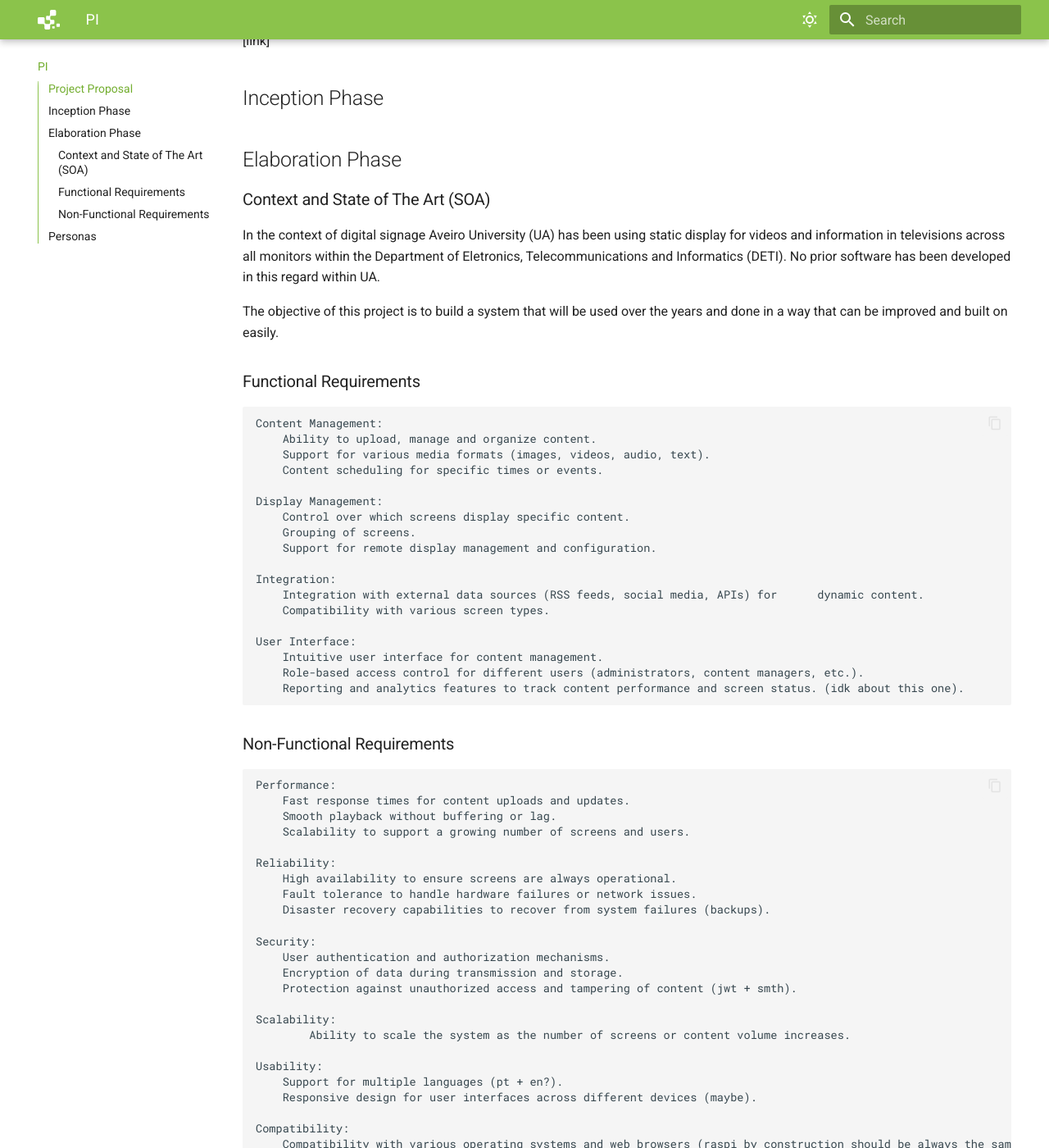
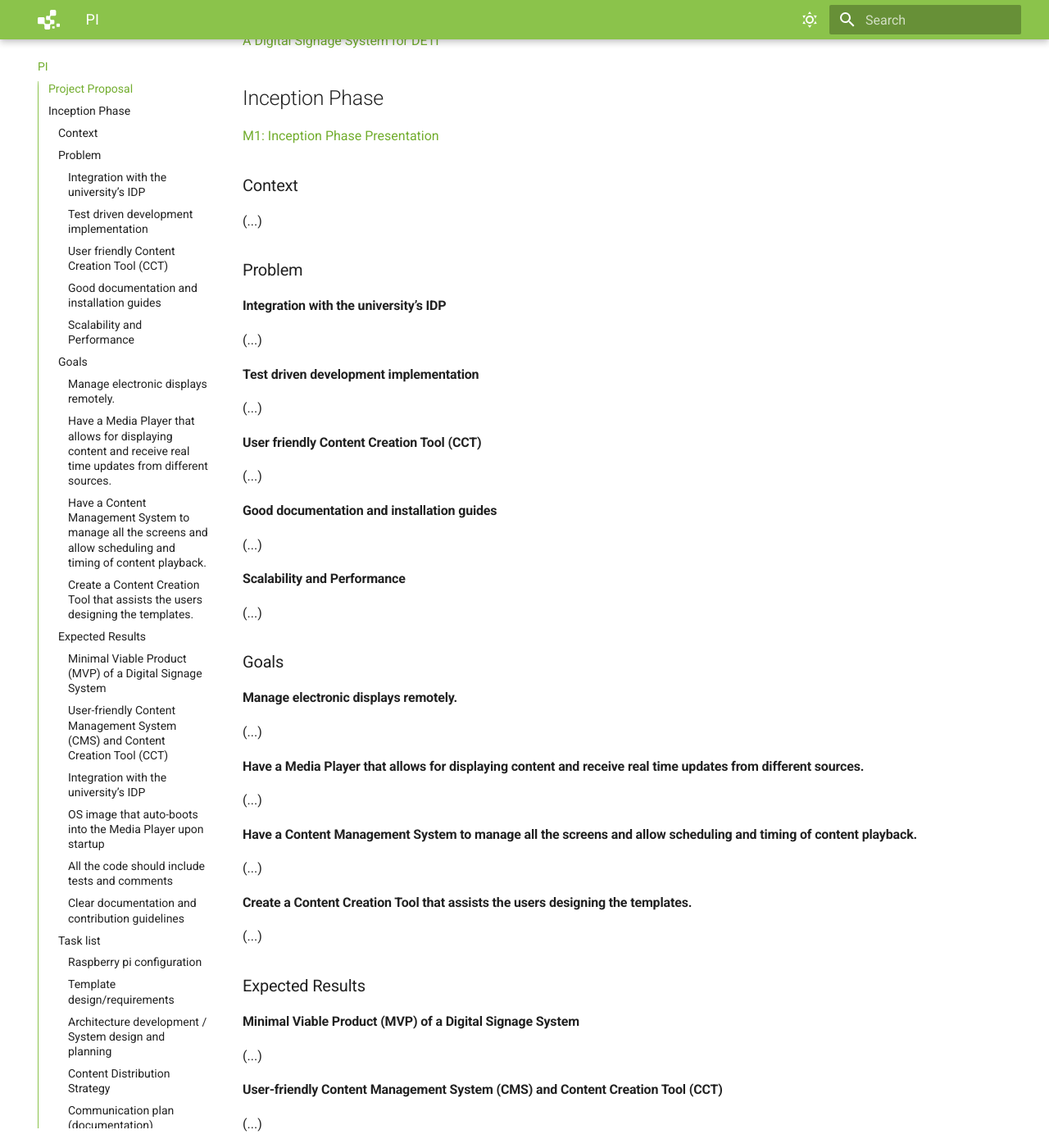
Before and after one commit to UA-Smart-Signage-Platform/Documentation-Website, an MkDocs documentation site: the page built from docs/pi.md, in a window 1280 px wide and 1400 px high, scrolled down 242 px. Shown: the whole window at 82% size. Built offline with MkDocs 1.6.1 and Material for MkDocs 9.7.7, drawn with Linux system fonts in a browser that asks for light colours; some of the changed text lies outside the part shown.

Commit message:
update docs information

```diff
--- a/docs/documentation.md
+++ b/docs/documentation.md
@@ -1,5 +1,5 @@
 ## About the project
-UA Smart Signage, an open source digital display software, offers **customizable** templates, advanced content **scheduling** and an array of incremental features.
+UA Smart Signage, an open source digital signage display software, offers **customizable** templates, advanced content **scheduling** and an array of incremental features.
 Its **user-friendly** interfaces ensure a seamless experience for both tech-savvy individuals and those with limited technical knowledge, delivering a robust **UX** for all users.
 
 ### Architecture
@@ -7,7 +7,8 @@ Its **user-friendly** interfaces ensure a seamless experience for both tech-savv
 
 ### Tech Stack
 #### Frontend
-Our frontend is designed for two users - the manager (admin) and the designer (template creator).
+Designed for two users - the manager (admin) and the designer (template creator).
+The user interface in
 (...)
 
 tools used
@@ -22,11 +23,15 @@ tools used
 
 - zustand
 ##### React
+(...)
 ##### Tailwind
+(...)
 ##### React Icons
+React Icons is (...)
 ##### Axios
+Axios is (...)
 ##### Zustand
-
+Zustand is (...)
 
 #### Backend
 - mongo (...)
@@ -34,11 +39,25 @@ tools used
 - mosquitto (...)
 
 #### Deployment
-To provide an easy-to-start implementation, we are using docker-compose to facilitate initialization and development.
+To provide an easy-to-start implementation, we are using docker to facilitate initialization and development.
 
 ## Getting started
+### Requirements
+- Computer to host the server
+- Computer to receieve information and host software (Media Player)
+- Internet connection
+- Computer to host the user interface for the users
+- Monitor to display information
 ### Setup
-To start
+#### Setting up the hosting server
+(...)
+#### Setting up the user interface
+(...)
+#### Setting up the monitor for display
+Make sure that you have connected your monitor to a (mini) computer and install the following OS image on it.
+[OS image link]
+To install the OS image (...)
+To address some internal problems with UA you should connect to (...)
 
 ## Included material
 
--- a/docs/pi.md
+++ b/docs/pi.md
@@ -1,19 +1,108 @@
 # Informatics Project
 
 ## Project Proposal
-[link]
-
+[A Digital Signage System for DETI](/docs/files/Project_Proposal.pdf)
 
 ## Inception Phase
+[M1: Inception Phase Presentation](/docs/files/M1_Presentation.pdf)
+
+### Context
+(...)
+
+### Problem
+#### Integration with the university’s IDP
+(...)
+#### Test driven development implementation
+(...)
+#### User friendly Content Creation Tool (CCT)
+(...)
+#### Good documentation and installation guides
+(...)
+#### Scalability and Performance
+(...)
+
+### Goals
+#### Manage electronic displays remotely.
+(...)
+#### Have a Media Player that allows for displaying content and receive real time updates from different sources.
+(...)
+#### Have a Content Management System to manage all the screens and allow scheduling and timing of content playback.
+(...)
+#### Create a Content Creation Tool that assists the users designing the templates.
+(...)
+
+### Expected Results
+#### Minimal Viable Product (MVP) of a Digital Signage System
+(...)
+#### User-friendly Content Management System (CMS) and Content Creation Tool (CCT)
+(...)
+#### Integration with the university’s IDP
+(...)
+#### OS image that auto-boots into the Media Player upon startup
+(...)
+#### All the code should include tests and comments
+(...)
+#### Clear documentation and contribution guidelines
+(...)
+
+### Task list
+#### Raspberry pi configuration
+(...)
+#### Template design/requirements
+(...)
+#### Architecture development / System design and planning
+(...)
+#### Content Distribution Strategy
+(...)
+#### Communication plan (documentation)
+(...)
+#### Tests (User acceptance and System)
+(...)
+#### User friendly CCT
+(...)
+
+### Calendar
+[link to presentation calendar]
+[link to new calendar]
+
+### Inner Sprint (01/03/2024 - 08/03/2024)
+- Create github organization (and add tutor to it)
+- Add tutors to discord and create respective channels
+- Start working on documentation
+- Research about different real life examples (in practice)
+- Organize group into sub-groups
+- document with link to the website
+- Create and propose architecture  **(Everyone)**
+- Requirements gathering, both functional and non-functional and personas with scenarios. **(Rafael, Miguel, Diogo)**
+- Create calendar **(Rafael, Miguel, Diogo)**
+- Figma **(Tomas, Pedro)**
+- MP mockup **(Joao, Tomas)**
+
+#### Sprint results
+All items were completed within time.
 
 ## Elaboration Phase
+[M2: Elaboration Phase Presentation](/docs/files/M2_Presentation.pdf)
 
+### Comunication Plan
+(...)
+### Roles
+(...)
+
+### Organization
+[UA Smart Signage](https://github.com/UA-Smart-Signage-Platform)
+#### Repositories
+- [Documentation Website](https://github.com/UA-Smart-Signage-Platform/Documentation-Website)
+- [Content Manager System and Content Creator Tool](https://github.com/UA-Smart-Signage-Platform/Content-Manager-System-and-Content-Creator-Tool)
+- [Media Player](https://github.com/UA-Smart-Signage-Platform/Media-Player)
 ### Context and State of The Art (SOA)
+(...)
 In the context of digital signage Aveiro University (UA) has been using static display for videos and information in televisions across all monitors within the Department of Eletronics, Telecommunications and Informatics (DETI). No prior software has been developed in this regard within UA.
 
 The objective of this project is to build a system that will be used over the years and done in a way that can be improved and built on easily.
 
 ### Functional Requirements
+(...)
     Content Management:
         Ability to upload, manage and organize content.
         Support for various media formats (images, videos, audio, text).
@@ -35,6 +124,7 @@ The objective of this project is to build a system that will be used over the ye
 
 
 ### Non-Functional Requirements
+(...)
 	Performance:
     	Fast response times for content uploads and updates.
     	Smooth playback without buffering or lag.
@@ -61,4 +151,5 @@ The objective of this project is to build a system that will be used over the ye
     	Compatibility with various operating systems and web browsers (raspi by construction should be always the same, react should be universal).
     	Compliance with industry standards and protocols (HTML5 + RESTful APIs).
 
-## Personas
+### Personas
+(...)
```
Also changed, not shown: docs/guidelines.md (+1 -1 lines), 4 other files.
